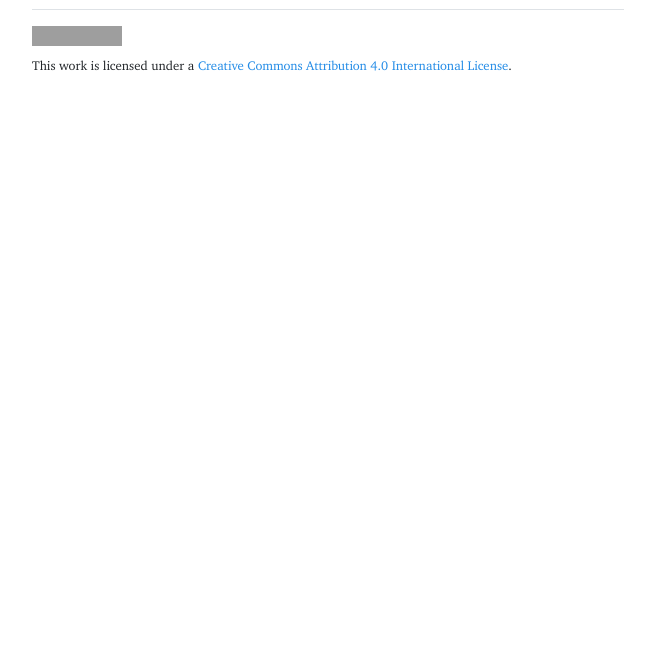
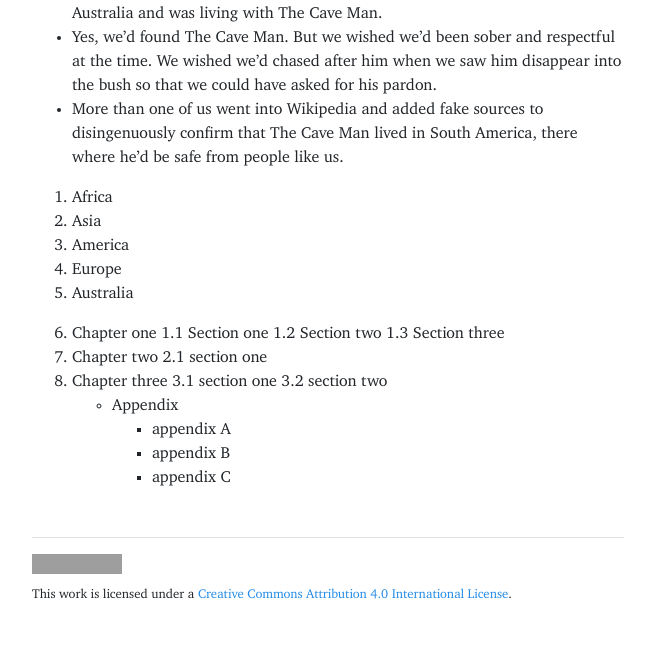
Before and after one commit to reedeeng/blog, a Jekyll site: the page built from element-of-typography.md, in a window 1280 px wide. Shown: the part 854-1523 px from the top of the page, without its empty margins (312-967 px from the left). Built offline with Jekyll 4.4.1, drawn with Linux system fonts in a browser that asks for light colours; before the commit the page ends 995 px from its top, so only the background shows below that; some of the changed text lies outside the part shown; grey boxes are pictures that could not be loaded.

Commit message:
Update element-of-typography.md

```diff
--- a/element-of-typography.md
+++ b/element-of-typography.md
@@ -16,3 +16,27 @@ meh.
   <img src="https://source.unsplash.com/p8gzCnZf39k">
   <figcaption>Metal type photo</figcaption>
 </figure>
+
+* Later, much later, some of us heard a rumor that Shay had gone back to Australia and was living with The Cave Man.
+* Yes, we’d found The Cave Man. But we wished we’d been sober and respectful at the time. We wished we’d chased after him when we saw him disappear into the bush so that we could have asked for his pardon.
+* More than one of us went into Wikipedia and added fake sources to disingenuously confirm that The Cave Man lived in South America, there where he’d be safe from people like us.
+
+1. Africa
+2. Asia
+3. America
+4. Europe
+5. Australia
+
+1. Chapter one
+  1.1 Section one
+  1.2 Section two
+  1.3 Section three
+2. Chapter two
+  2.1 section one
+3. Chapter three
+  3.1 section one
+  3.2 section two
+* Appendix
+  * appendix A
+  * appendix B
+  * appendix C
```
